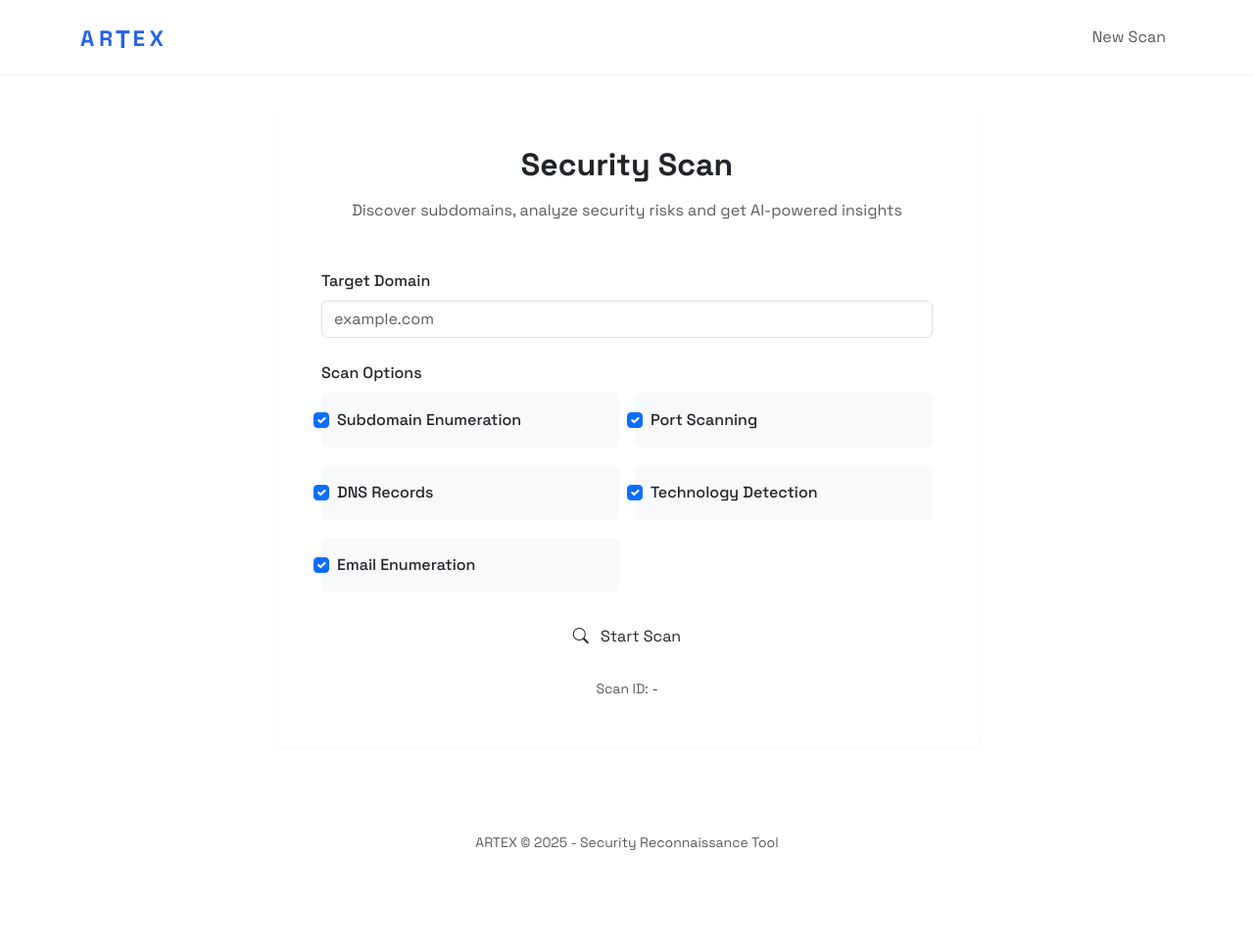
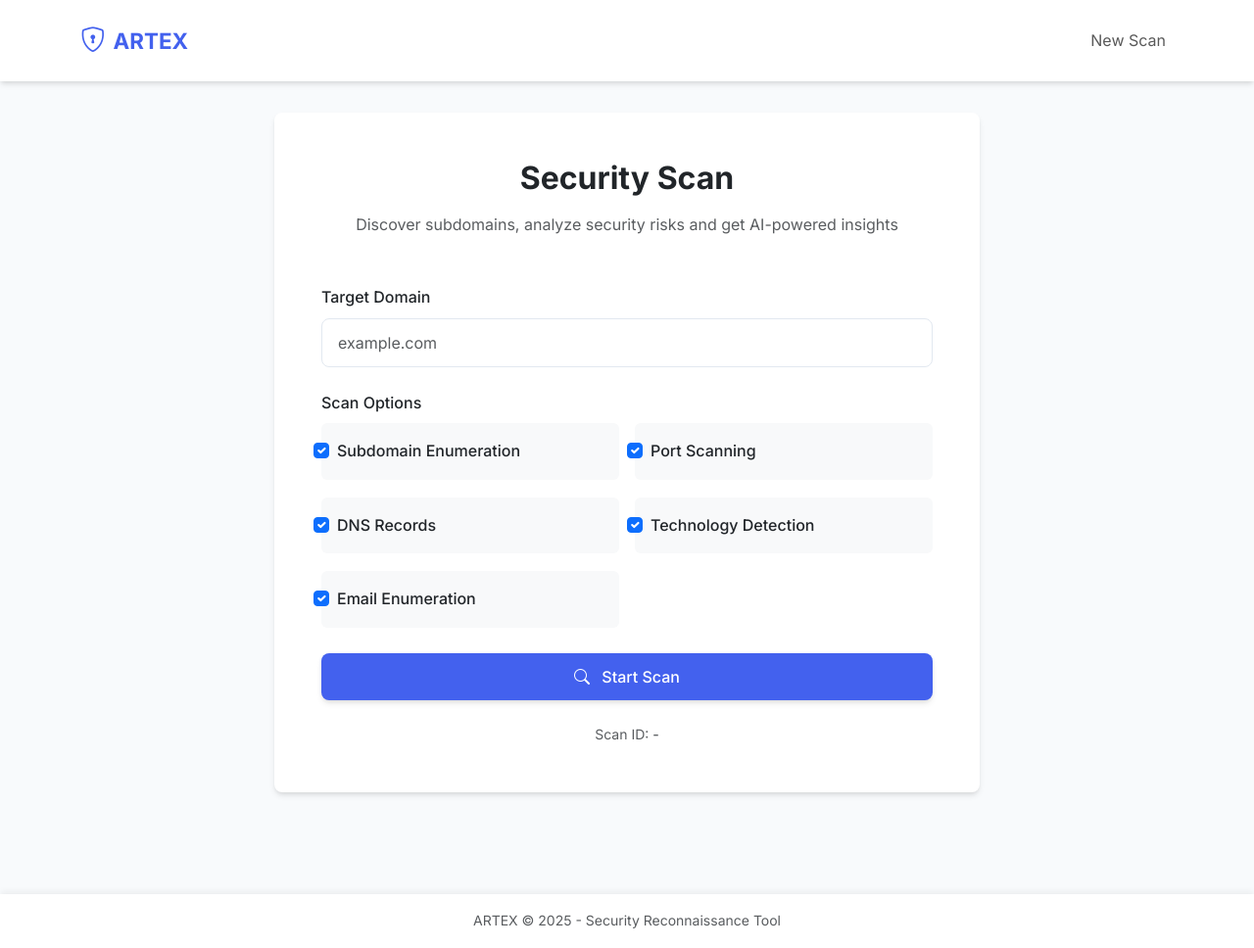
Before and after one commit to IlyassCODEX/ARTEX, a Flask app: page / in a window 1280 px wide. Shown: the whole page at 98% size. Before the commit the page ends 868 px from the top, so only its background shows below. Run offline with Flask 3, Linux system fonts and the light colour scheme; grey boxes are pictures that could not be loaded.

Commit message:
Update base.html

```diff
--- a/templates/base.html
+++ b/templates/base.html
@@ -5,257 +5,188 @@
     <meta name="viewport" content="width=device-width, initial-scale=1.0">
     <title>ARTEX - {% block title %}{% endblock %}</title>
     <link href="https://cdn.jsdelivr.net/npm/bootstrap@5.3.0/dist/css/bootstrap.min.css" rel="stylesheet">
-    <link rel="stylesheet" href="https://fonts.googleapis.com/css2?family=Space+Grotesk:wght@300;400;500;600;700&display=swap">
+    <link rel="stylesheet" href="https://fonts.googleapis.com/css2?family=Inter:wght@300;400;500;600;700&display=swap">
     <link rel="stylesheet" href="https://cdn.jsdelivr.net/npm/bootstrap-icons@1.10.0/font/bootstrap-icons.css">
     <style>
         :root {
-            --primary-color: #2563eb;
-            --secondary-color: #1e40af;
-            --dark-color: #1f2937;
-            --light-color: #f9fafb;
-            --retro-border: 4px solid #000;
-            --retro-highlight: 4px solid #fff;
-            --retro-shadow: 4px solid #666;
+            --primary-color: #4361ee;
+            --primary-light: #eef2ff;
+            --secondary-color: #3f37c9;
+            --dark-color: #1e1b4b;
+            --light-color: #f8fafc;
+            --success-color: #10b981;
+            --warning-color: #f59e0b;
+            --danger-color: #ef4444;
+            --info-color: #3b82f6;
+            --border-radius: 8px;
+            --box-shadow: 0 4px 6px -1px rgba(0, 0, 0, 0.1), 0 2px 4px -1px rgba(0, 0, 0, 0.06);
+            --transition: all 0.2s ease-in-out;
         }
 
         body {
-            font-family: 'Space Grotesk', -apple-system, BlinkMacSystemFont, sans-serif;
-            background-color: white;
+            font-family: 'Inter', -apple-system, BlinkMacSystemFont, sans-serif;
+            background-color: #f8fafc;
             color: var(--dark-color);
-            line-height: 1.5;
+            line-height: 1.6;
         }
 
         .navbar {
             padding: 1rem 0;
-            border-bottom: 1px solid rgba(0,0,0,0.05);
+            background-color: white;
+            box-shadow: var(--box-shadow);
         }
 
         .navbar-brand {
             font-weight: 700;
             font-size: 1.4rem;
             color: var(--primary-color);
-            letter-spacing: -0.5px;
+            display: flex;
+            align-items: center;
         }
 
-        /* New Modern Retro Button Styles */
-
-        /* New Modern Retro Button Styles */
-        .btn-retro {
-            background: #686ae7;
-            font-family: inherit;
-            padding: 0.6em 1.3em;
-            font-weight: 900;
-            font-size: 18px;
-            border: 3px solid black;
-            border-radius: 0.4em;
-            box-shadow: 0.1em 0.1em;
-            cursor: pointer;
-            color: #000;
-            text-decoration: none;
-            display: inline-block;
-            transition: all 0.1s ease;
-            margin: 8px;
-            text-align: center;
-            min-width: 200px;
+        .navbar-brand i {
+            margin-right: 8px;
+            font-size: 1.6rem;
         }
 
-        .btn-retro:hover {
-            background: #4f43b9;
-            color: #000;
-            transform: translate(0.05em, 0.05em);
-            box-shadow: 0.05em 0.05em;
-            text-decoration: none;
+        /* Modern Button Styles */
+        .btn-modern {
+            background-color: var(--primary-color);
+            color: white;
+            border: none;
+            padding: 0.75rem 1.5rem;
+            font-weight: 500;
+            border-radius: var(--border-radius);
+            transition: var(--transition);
+            box-shadow: var(--box-shadow);
         }
 
-        .btn-retro:active {
-            transform: translate(0.1em, 0.1em);
-            box-shadow: 0.02em 0.02em;
+        .btn-modern:hover {
+            background-color: var(--secondary-color);
+            color: white;
+            transform: translateY(-2px);
+            box-shadow: 0 10px 15px -3px rgba(0, 0, 0, 0.1);
         }
 
-        .btn-retro:focus {
-            outline: none;
-            box-shadow: 0.1em 0.1em, 0 0 0 3px rgba(251, 202, 31, 0.3);
+        .btn-modern:active {
+            transform: translateY(0);
         }
 
-        .btn-retro-primary {
+        /* Card Styles */
+        .card-modern {
+            border: none;
+            border-radius: var(--border-radius);
+            box-shadow: var(--box-shadow);
+            transition: var(--transition);
+            background-color: white;
         }
 
-        .btn-retro-primary:hover {
+        .card-modern:hover {
+            box-shadow: 0 10px 15px -3px rgba(0, 0, 0, 0.1);
         }
 
-        .btn-retro-primary:active {
-            transform: translate(0.1em, 0.1em);
-            box-shadow: 0.02em 0.02em;
+        /* Badge Styles */
+        .badge-modern {
+            font-weight: 500;
+            padding: 0.35rem 0.75rem;
+            border-radius: 20px;
         }
 
-        .btn-retro:disabled {
-            opacity: 0.6;
-            cursor: not-allowed;
-            transform: none !important;
-            box-shadow: 0.1em 0.1em !important;
+        /* Form Styles */
+        .form-control-modern {
+            border: 1px solid #e2e8f0;
+            border-radius: var(--border-radius);
+            padding: 0.75rem 1rem;
+            transition: var(--transition);
         }
 
-        .btn-retro:disabled:hover {
-            transform: none !important;
-            box-shadow: 0.1em 0.1em !important;
-            background: #fbca1f;
+        .form-control-modern:focus {
+            border-color: var(--primary-color);
+            box-shadow: 0 0 0 3px rgba(67, 97, 238, 0.15);
         }
 
-        .btn-retro-primary:disabled:hover {
-            background: #4a6baf;
+        /* Table Styles */
+        .table-modern {
+            border-radius: var(--border-radius);
+            overflow: hidden;
         }
 
-        /* Retro Checkbox Styles */
-        .form-check-input-retro {
-            -webkit-appearance: none;
-            -moz-appearance: none;
-            appearance: none;
-            width: 18px;
-            height: 18px;
-            border: 2px solid #000;
-            background-color: #fff;
-            position: relative;
-            margin-right: 8px;
-            vertical-align: middle;
+        .table-modern thead th {
+            background-color: var(--primary-light);
+            color: var(--dark-color);
+            font-weight: 600;
+            border-bottom: none;
         }
 
-        .form-check-input-retro:checked {
-            background-color: #4a6baf;
+        /* Alert Styles */
+        .alert-modern {
+            border-radius: var(--border-radius);
+            border: none;
         }
 
-        .form-check-input-retro:checked::after {
-            content: "✓";
-            position: absolute;
-            color: white;
-            font-size: 14px;
-            left: 2px;
-            top: -1px;
+        /* Progress Bar */
+        .progress-modern {
+            height: 8px;
+            border-radius: 4px;
+            background-color: #e2e8f0;
         }
 
-        /* Retro Card Styles */
-        .card-retro {
-            border-radius: 0;
-            border: 4px solid #000;
-            background-color: #f0f0f0;
-            box-shadow: 8px 8px 0 rgba(0,0,0,0.2);
+        .progress-bar-modern {
+            background-color: var(--primary-color);
+            border-radius: 4px;
         }
 
-        .card {
-            border-radius: 8px;
-            border: 1px solid rgba(0,0,0,0.05);
-            box-shadow: 0 2px 4px rgba(0,0,0,0.03);
-        }
-
-        .hero {
-            background: linear-gradient(135deg, #f8fafc 0%, #f0f9ff 100%);
-            padding: 3rem 0;
-        }
-
-        .feature-icon {
-            font-size: 1.75rem;
-            color: var(--primary-color);
-            margin-bottom: 1rem;
-        }
-/* Updated Logo Animation Styles */
+        /* Logo Animation */
         .logo-container {
-    position: relative;
-    display: inline-block;
-    height: 1.5rem; /* Fixed height for consistent alignment */
-    line-height: 1.5rem; /* Center letters vertically */
+            display: flex;
+            align-items: center;
         }
 
         .logo-text {
-    display: inline-block;
+            font-weight: 700;
+            color: var(--primary-color);
             position: relative;
-    font-size: 1.4rem;
-    font-weight: 700;
         }
 
-.logo-letter {
-    display: inline-block;
-    transition: all 0.4s cubic-bezier(0.68, -0.55, 0.265, 1.55);
-    position: relative;
-    vertical-align: middle;
+        .logo-text::after {
+            content: "";
+            position: absolute;
+            bottom: -4px;
+            left: 0;
+            width: 100%;
+            height: 3px;
+            background-color: var(--primary-color);
+            transform: scaleX(0);
+            transform-origin: right;
+            transition: transform 0.3s ease;
         }
 
-.logo-letter.sword {
-    font-size: 1.6rem; /* Slightly larger than other letters by default */
-    transition: all 0.4s cubic-bezier(0.68, -0.55, 0.265, 1.55);
-    margin: 0 -2px; /* Adjust spacing to keep letters tight */
+        .logo-container:hover .logo-text::after {
+            transform: scaleX(1);
+            transform-origin: left;
         }
 
-.logo-container:hover .logo-letter.sword {
-    font-size: 2rem; /* Larger than other letters on hover */
-    color: var(--primary-color);
-    transform: translateY(-2px);
+        /* Main content container */
+        .main-container {
+            padding: 2rem 0;
         }
 
-.logo-container:hover .logo-letter.sword::before {
-    content: "";
-    background-image: url('https://cdn-icons-png.flaticon.com/128/11775/11775581.png');
-    background-size: contain;
-    background-repeat: no-repeat;
-    background-position: center;
-    position: absolute;
-    left: 50%;
-    top: 50%;
-    width: 24px; /* Slightly larger icon */
-    height: 24px;
-    opacity: 1;
-    transform: translate(-50%, -50%) scale(1);
-    filter: hue-rotate(220deg) saturate(1.2) brightness(0.8);
-}
-
-.logo-letter.sword::before {
-    content: "";
-    background-image: url('https://cdn-icons-png.flaticon.com/128/11775/11775581.png');
-    background-size: contain;
-    background-repeat: no-repeat;
-    background-position: center;
-    position: absolute;
-    left: 50%;
-    top: 50%;
-    width: 20px;
-    height: 20px;
-    opacity: 0;
-    transform: translate(-50%, -50%) scale(0);
-    transition: all 0.4s cubic-bezier(0.68, -0.55, 0.265, 1.55);
-    filter: hue-rotate(220deg) saturate(1.2) brightness(0.8);
-}
-
-.logo-container:hover .logo-letter.sword .original-letter {
-    opacity: 0;
-    transform: scale(0);
-}
-
-.original-letter {
-    opacity: 1;
-    transform: scale(1);
-    transition: all 0.4s cubic-bezier(0.68, -0.55, 0.265, 1.55);
-}
-
-/* Make AR and EX maintain their size when T becomes sword */
-.logo-container:hover .logo-letter:not(.sword) {
-    transform: translateY(0); /* Remove the downward movement */
+        /* Footer */
+        footer {
+            background-color: white;
+            padding: 1.5rem 0;
+            margin-top: 3rem;
+            box-shadow: 0 -4px 6px -1px rgba(0, 0, 0, 0.05);
         }
     </style>
     {% block extra_css %}{% endblock %}
 </head>
 <body>
-    <nav class="navbar navbar-expand-lg navbar-light bg-white">
+    <nav class="navbar navbar-expand-lg navbar-light">
         <div class="container">
             <a class="navbar-brand" href="/">
-    <div class="logo-container">
-        <div class="logo-text">
-            <span class="logo-letter">A</span>
-            <span class="logo-letter">R</span>
-            <span class="logo-letter sword">
-                <span class="original-letter">T</span>
-            </span>
-            <span class="logo-letter">E</span>
-            <span class="logo-letter">X</span>
-        </div>
-    </div>
+                <i class="bi bi-shield-lock"></i>
+                <span class="logo-text">ARTEX</span>
             </a>
             <button class="navbar-toggler" type="button" data-bs-toggle="collapse" data-bs-target="#navbarNav">
                 <span class="navbar-toggler-icon"></span>
@@ -270,13 +201,12 @@
         </div>
     </nav>
 
-    {% block hero %}{% endblock %}
-
-    <div class="container mt-4">
+    <div class="main-container">
+        <div class="container">
             {% with messages = get_flashed_messages(with_categories=true) %}
                 {% if messages %}
                     {% for category, message in messages %}
-                    <div class="alert alert-{{ category }} alert-dismissible fade show" role="alert">
+                        <div class="alert alert-{{ category }} alert-modern alert-dismissible fade show" role="alert">
                             {{ message }}
                             <button type="button" class="btn-close" data-bs-dismiss="alert" aria-label="Close"></button>
                         </div>
@@ -286,10 +216,11 @@
 
             {% block content %}{% endblock %}
         </div>
+    </div>
 
-    <footer class="mt-5 py-3">
+    <footer class="py-3">
         <div class="container text-center">
-            <p class="text-muted small">ARTEX &copy; 2025 - Security Reconnaissance Tool</p>
+            <p class="text-muted small mb-0">ARTEX &copy; 2025 - Security Reconnaissance Tool</p>
         </div>
     </footer>
 
```
Lines whose indentation alone changed are shown as unchanged.
